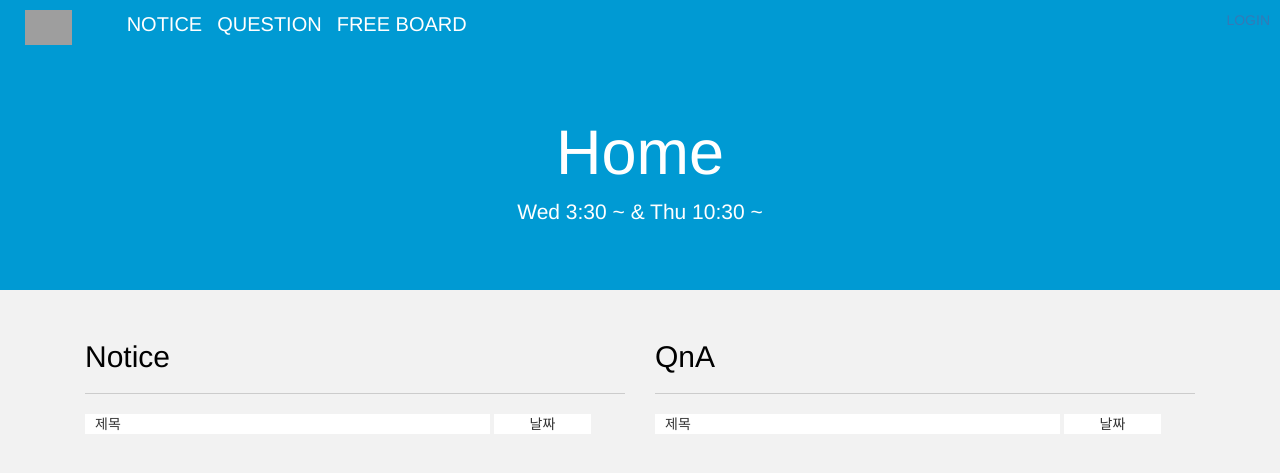
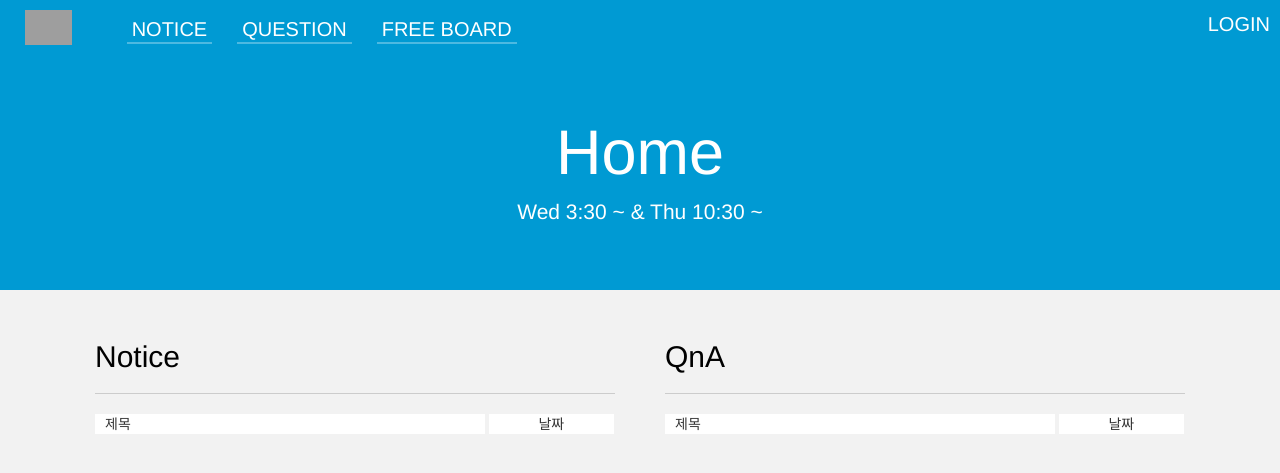
Before and after one commit to YongTaek/webproject, a PHP site: page /view/main.php in a window 1280 px wide. Shown: the top 473 px of the page. Run offline with PHP 8.4, Linux system fonts and the light colour scheme; grey boxes are pictures that could not be loaded.

Commit message:
navigation.css

```diff
--- a/public/css/header.css
+++ b/public/css/header.css
@@ -10,14 +10,17 @@
 .align-center{
 	text-align: center;
 }
-
 .pull-left > a{
 	color: white;
 	text-decoration: none;
+	display: block;
 	margin-left: 15px;
 	font-size: 20px;
+	position: relative;
 }
-
+ul.pull-left{
+	margin-top: 5px;
+}
 .pull-left {
 	margin-left: 0px;
 }
@@ -29,6 +32,10 @@
 #menu, #login {
 	list-style: none;
 }
+#login:hover{
+	display: block;
+	opacity: 0.8;
+}
 nav {
 	padding: 10px;
 	height: 50px;
@@ -36,3 +43,27 @@
 .logo {
 	height: 35px;
 }
+nav ul a{
+	padding: 0 5px;
+	margin: 0 10px;
+}
+nav ul a:before
+{
+    position: absolute;
+    width: 100%;
+    height: 2px;
+    left: 0px;
+    bottom: 0px;
+    content: '';
+    background: #FFF;
+    opacity: 0.3;
+    transition: all 0.3s;
+}
+nav ul a:hover:before
+{
+    height: 100%;
+}
+.active:before{
+	background: #FFF;
+	opacity: 0.3;
+}
--- a/public/css/main.css
+++ b/public/css/main.css
@@ -5,10 +5,6 @@
 hr{
 	border-color: #ccc;
 }
-nav{height: 50px;
-	background-color: rgb(0,154,211);
-}
-
 a.h2{
 	color: black;
 }
@@ -27,8 +23,12 @@
 span.date{
 	background-color: white;
 	display: inline-block;
-	width: 18%;
+	width: 24%;
 	text-align: center;
+}
+.col-lg-6{
+	padding-left: 25px;
+	padding-right: 25px;
 }
 .col-lg-6 > ul{
 	padding: 0;
--- a/view/main.php
+++ b/view/main.php
@@ -15,11 +15,12 @@
 			<div id="logo" class="pull-left"><a href="/"><img class="logo" src="selab_logo_S.png" /></a></div>
 			<ul id="menu" class="inline-list pull-left">
 				<li class="pull-left"><a href="/notice" class="menu-item" >NOTICE</a></li>
-				<li class="pull-left"><a href="/members" class="menu-item">QUESTION</a></li>
+				<li class="pull-left"><a href="/view/questionlist.php" class="menu-item">QUESTION</a></li>
 				<li class="pull-left"><a href="/free" class="menu-item">FREE BOARD</a></li>
 			</ul>
-				<div role="login" class="pull-right"></div>
-			<a id="login" href="/login" class='pull-right'>LOGIN</a>
+				<div role="login" class="pull-right">
+					<a id="login" href="/login" class='pull-right'>LOGIN</a>
+				</div>
 		</nav>
 		<div class = "jumbotron banner-color">
 			<h1 class="align-center">Home</h1>
--- a/view/questionlist.php
+++ b/view/questionlist.php
@@ -16,7 +16,7 @@
 				</div>
 				<ul id="menu" class="inline-list pull-left">
 					<li class="pull-left"><a href="/notice" class="menu-item" >NOTICE</a></li>
-					<li class="pull-left"><a href="/members" class="menu-item">QUESTION</a></li>
+					<li class="pull-left"><a href="/members" class="active menu-item">QUESTION</a></li>
 					<li class="pull-left"><a href="/free" class="menu-item">FREE BOARD</a></li>
 				</ul>
 				<div role="login" class="pull-right">
```
